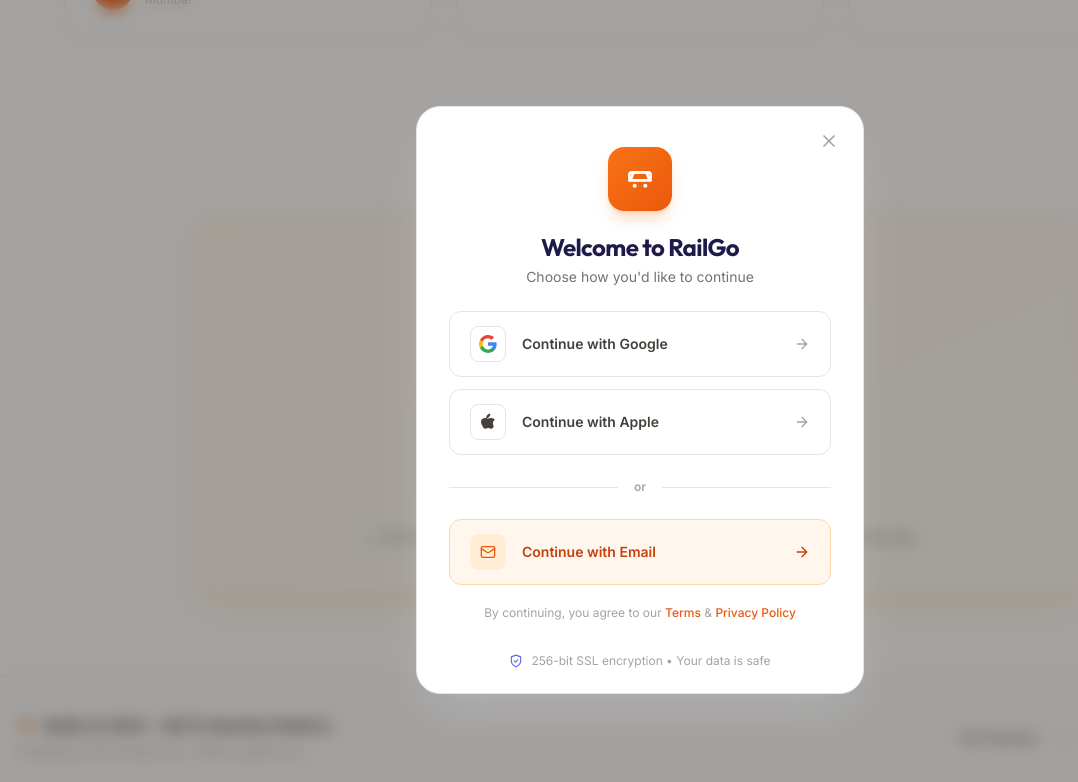
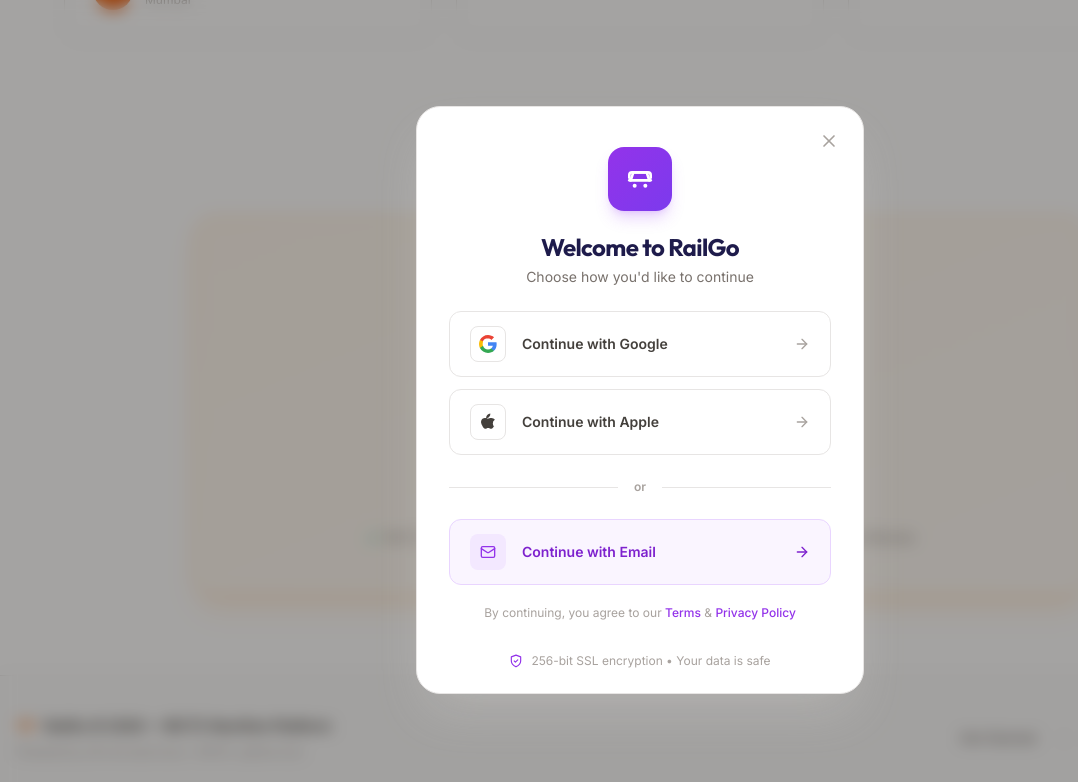
Before and after one commit to Amit123103/ticket_microservices, a Next.js app in the folder apps/web/: page / in a window 1280 px wide. Both pictures are taken after typing "name@example.com" into the empty fields and a click on the button "Create Free Account". Shown: the part 3046-3828 px from the top of the page, without its empty margins (0-1078 px from the left). Built offline with nearby package versions, Linux system fonts and the light colour scheme.

Commit message:
Update changes

```diff
--- a/apps/web/app/components/AuthModal.tsx
+++ b/apps/web/app/components/AuthModal.tsx
@@ -68,7 +68,7 @@
 
         {/* Header */}
         <div className="px-8 pt-10 pb-6 text-center">
-          <div className="mx-auto mb-5 grid h-16 w-16 place-items-center rounded-2xl bg-gradient-to-br from-orange-500 to-orange-600 text-white shadow-lg shadow-orange-500/25">
+          <div className="mx-auto mb-5 grid h-16 w-16 place-items-center rounded-2xl bg-gradient-to-br from-purple-600 to-violet-600 text-white shadow-lg shadow-purple-500/25">
             <Icons.train className="h-8 w-8" />
           </div>
           <h2 className="text-2xl font-bold mb-1" style={{ fontFamily: 'Outfit, sans-serif' }}>
@@ -83,12 +83,12 @@
           {view === 'choose' ? (
             <div className="space-y-3">
               {/* Google */}
-              <button onClick={handleGoogle} disabled={loading} className="group flex w-full items-center gap-4 rounded-xl px-5 py-3.5 text-sm font-semibold transition-all border border-stone-200 hover:border-orange-300 hover:shadow-sm">
-                {loading ? <Icons.arrowRight className="h-5 w-5 animate-spin mx-auto text-orange-500" /> : (
+              <button onClick={handleGoogle} disabled={loading} className="group flex w-full items-center gap-4 rounded-xl px-5 py-3.5 text-sm font-semibold transition-all border border-stone-200 hover:border-purple-300 hover:shadow-sm">
+                {loading ? <Icons.arrowRight className="h-5 w-5 animate-spin mx-auto text-purple-600" /> : (
                   <>
                     <div className="grid h-9 w-9 place-items-center rounded-lg border border-stone-200"><GoogleIcon /></div>
                     <span className="text-stone-700">Continue with Google</span>
-                    <Icons.arrowRight className="h-4 w-4 ml-auto text-stone-400 group-hover:text-orange-500 transition-colors" />
+                    <Icons.arrowRight className="h-4 w-4 ml-auto text-stone-400 group-hover:text-purple-600 transition-colors" />
                   </>
                 )}
               </button>
@@ -108,8 +108,8 @@
               </div>
 
               {/* Email */}
-              <button onClick={() => setView('email')} className="flex w-full items-center gap-4 rounded-xl px-5 py-3.5 text-sm font-semibold transition-all border border-orange-200 bg-orange-50 hover:bg-orange-100 text-orange-700">
-                <div className="grid h-9 w-9 place-items-center rounded-lg bg-orange-100 text-orange-600">
+              <button onClick={() => setView('email')} className="flex w-full items-center gap-4 rounded-xl px-5 py-3.5 text-sm font-semibold transition-all border border-purple-200 bg-purple-50 hover:bg-purple-100 text-purple-700">
+                <div className="grid h-9 w-9 place-items-center rounded-lg bg-purple-100 text-purple-600">
                   <Icons.mail className="h-4 w-4" />
                 </div>
                 <span>Continue with Email</span>
@@ -117,7 +117,7 @@
               </button>
 
               <p className="text-center text-xs pt-2 text-stone-400">
-                By continuing, you agree to our <span className="cursor-pointer text-orange-600 font-medium">Terms</span> & <span className="cursor-pointer text-orange-600 font-medium">Privacy Policy</span>
+                By continuing, you agree to our <span className="cursor-pointer text-purple-600 font-medium">Terms</span> & <span className="cursor-pointer text-purple-600 font-medium">Privacy Policy</span>
               </p>
             </div>
           ) : (
@@ -150,7 +150,7 @@
 
               {!isSignUp && (
                 <div className="flex justify-end">
-                  <button type="button" className="text-xs font-semibold text-orange-600 hover:text-orange-700">Forgot password?</button>
+                  <button type="button" className="text-xs font-semibold text-purple-600 hover:text-purple-700">Forgot password?</button>
                 </div>
               )}
 
@@ -172,7 +172,7 @@
 
               <p className="text-center text-sm text-stone-500">
                 {isSignUp ? 'Already have an account?' : "Don't have an account?"}{' '}
-                <button type="button" onClick={() => { setIsSignUp(!isSignUp); setError(''); }} className="font-bold text-orange-600 hover:text-orange-700">
+                <button type="button" onClick={() => { setIsSignUp(!isSignUp); setError(''); }} className="font-bold text-purple-600 hover:text-purple-700">
                   {isSignUp ? 'Sign In' : 'Sign Up'}
                 </button>
               </p>
@@ -182,7 +182,7 @@
 
         {/* Security badge */}
         <div className="px-8 pb-6 flex items-center justify-center gap-2 text-xs text-stone-400">
-          <Icons.shield className="h-3.5 w-3.5 text-indigo-500" />
+          <Icons.shield className="h-3.5 w-3.5 text-purple-600" />
           <span>256-bit SSL encryption • Your data is safe</span>
         </div>
       </div>
```
